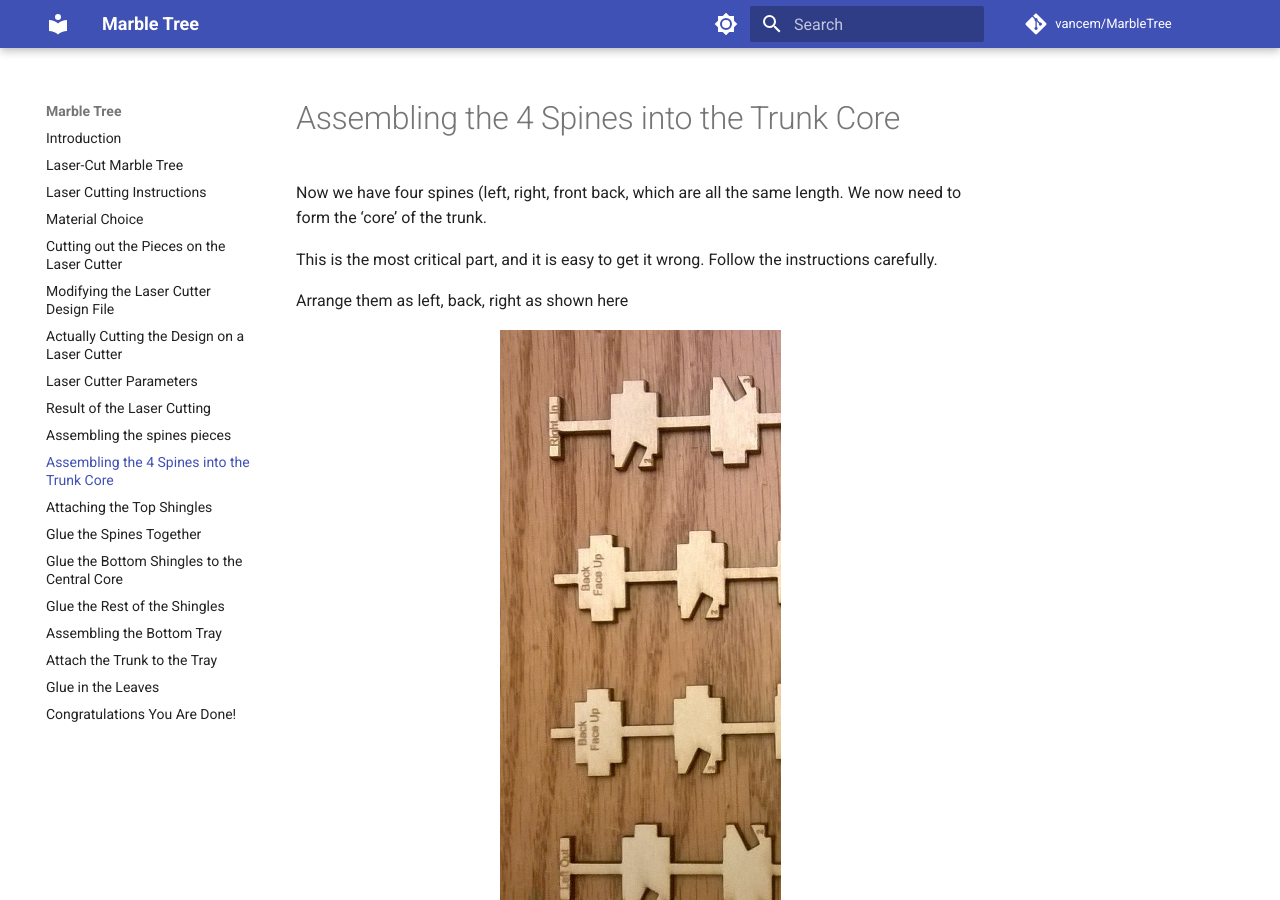
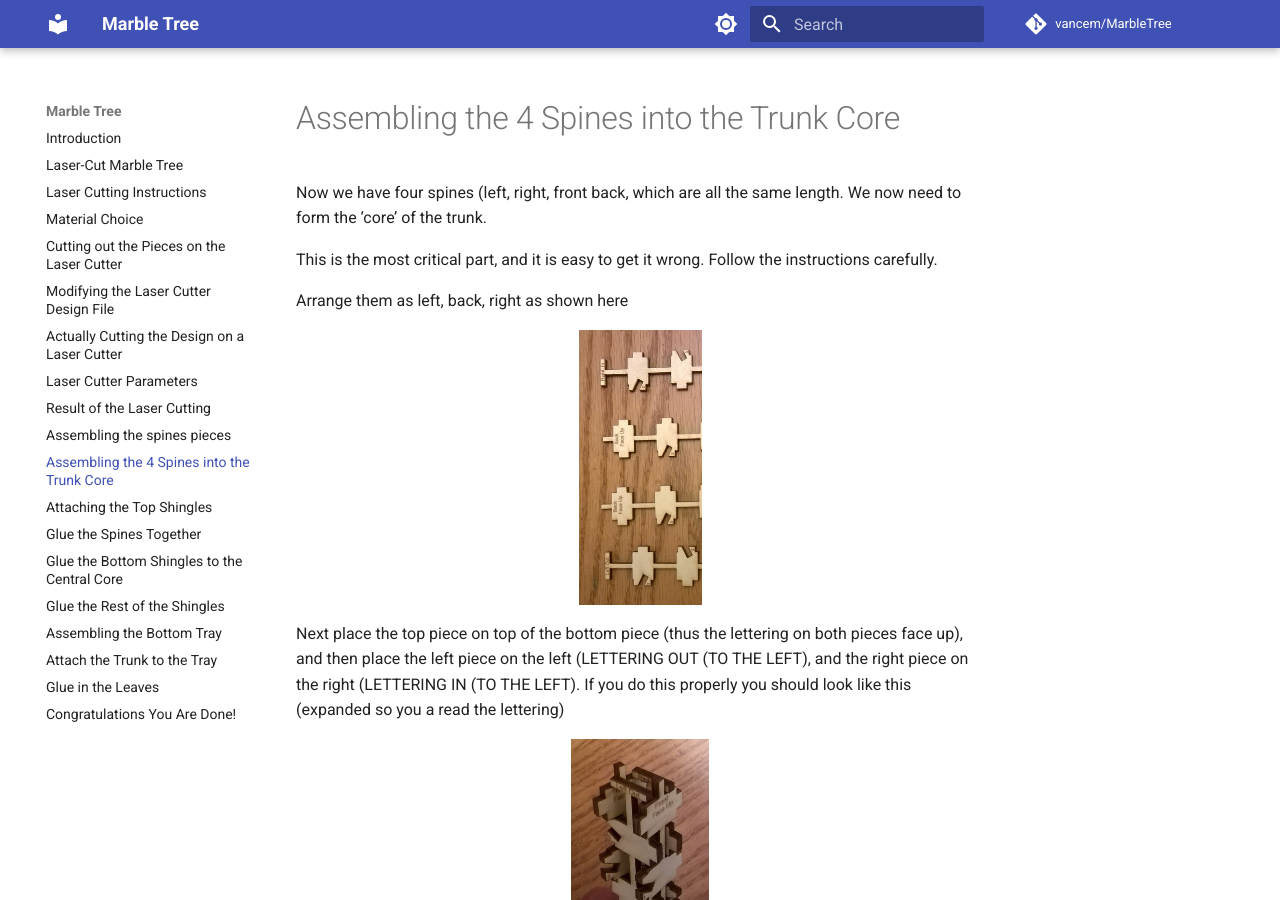
Before and after one commit to vancem/MarbleTree, an MkDocs documentation site: the page built from docs/10-assembling-the-4-spines-into-the-trunk-core.md, in a window 1280 px wide and 900 px high. Built offline with MkDocs 1.6.1 and Material for MkDocs 9.7.7, drawn with Linux system fonts in a browser that asks for light colours; comment, search, counter and statistics services are not loaded.

Commit message:
Restore the trunk-core photos to the Word document size.
Co-authored-by: Cursor <cursoragent@cursor.com>

```diff
--- a/docs/10-assembling-the-4-spines-into-the-trunk-core.md
+++ b/docs/10-assembling-the-4-spines-into-the-trunk-core.md
@@ -10,8 +10,8 @@ This is the most critical part, and it is easy to get it wrong. Follow the instr
 
 Arrange them as left, back, right as shown here
 
-<img src="../images/left-back-and-right-spines-arranged.jpg" alt="Left, back, and right spines arranged" width="281">
+<img src="../images/left-back-and-right-spines-arranged.jpg" alt="Left, back, and right spines arranged" width="123">
 
 Next place the top piece on top of the bottom piece (thus the lettering on both pieces face up), and then place the left piece on the left (LETTERING OUT (TO THE LEFT), and the right piece on the right (LETTERING IN (TO THE LEFT). If you do this properly you should look like this (expanded so you a read the lettering)
 
-<img src="../images/spine-lettering-orientation.jpg" alt="Spine lettering orientation" width="315">
+<img src="../images/spine-lettering-orientation.jpg" alt="Spine lettering orientation" width="138">
```
Also changed, not shown: docs/images/left-back-and-right-spines-arranged.jpg, docs/images/spine-lettering-orientation.jpg.
